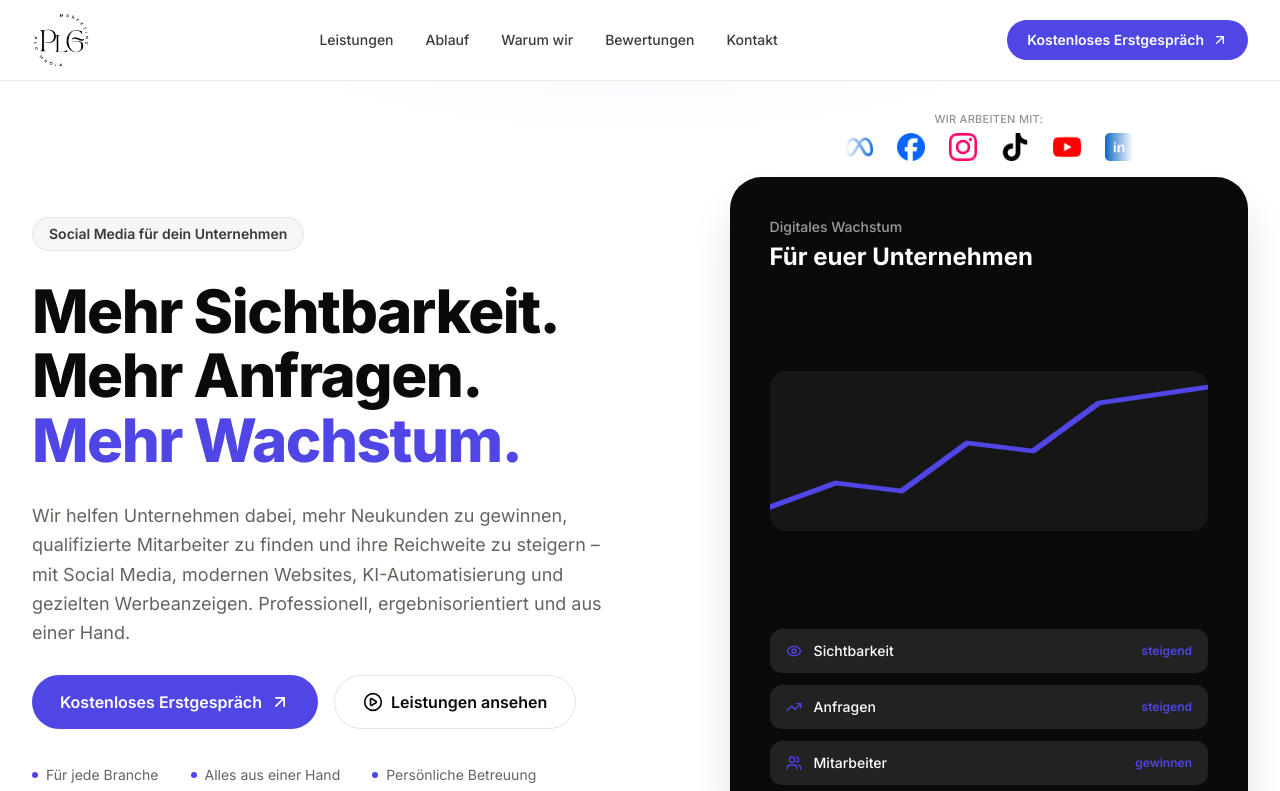
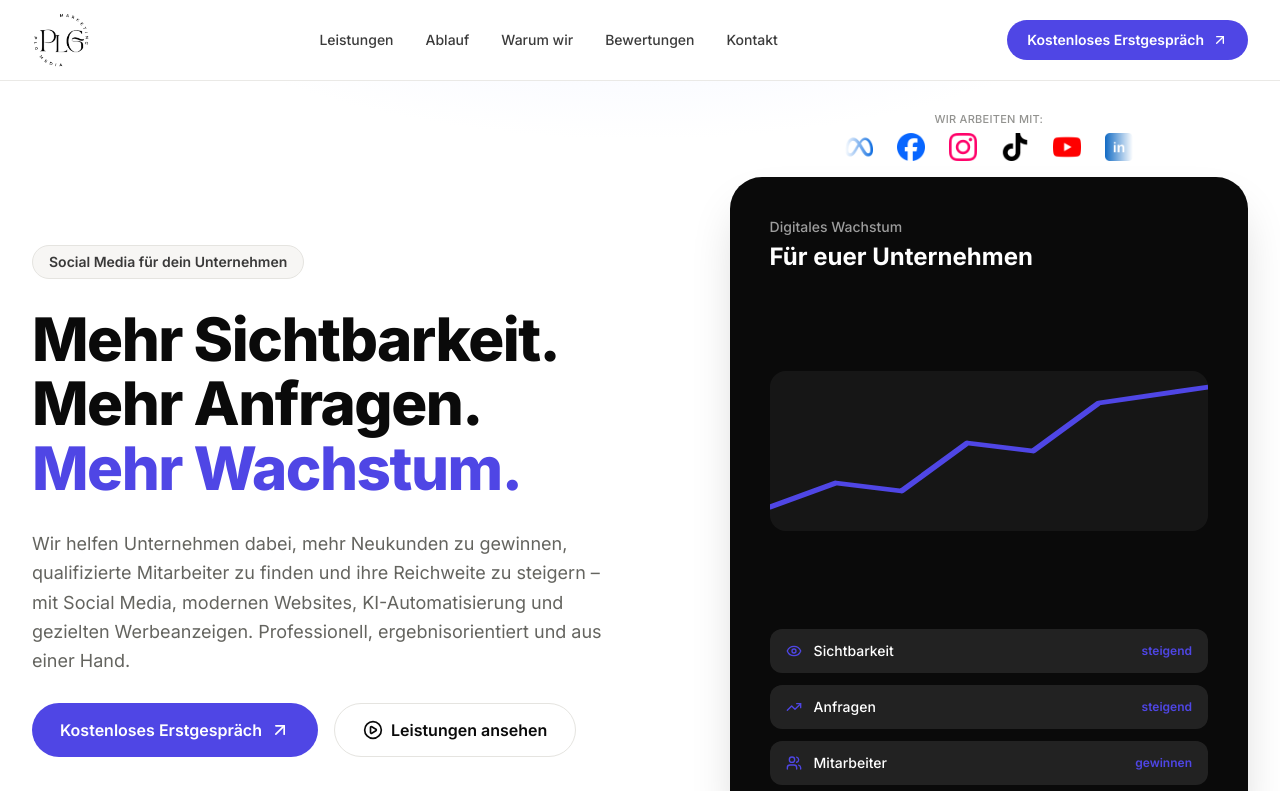
Before and after one commit to fatihpilig-hash/fatih, a Next.js app in the folder website/: page / in a window 1280 px wide. Shown: the top 791 px of the page. Built offline with nearby package versions, Linux system fonts and the light colour scheme.

Commit message:
Remove bullet-point row from Hero section
Drops "Für jede Branche" / "Alles aus einer Hand" / "Persönliche
Betreuung" and their dot markers below the hero CTAs. Nothing else in
the section changed; the black stat card now sits directly under the
buttons since it's a separate grid column.

```diff
--- a/website/src/components/Hero.tsx
+++ b/website/src/components/Hero.tsx
@@ -64,21 +64,6 @@ export function Hero() {
               Leistungen ansehen
             </LinkButton>
           </div>
-
-          <div className="mt-2 flex flex-wrap items-center gap-x-8 gap-y-3 text-sm text-muted-foreground">
-            <span className="flex items-center gap-2">
-              <span className="h-1.5 w-1.5 rounded-full bg-accent" />
-              Für jede Branche
-            </span>
-            <span className="flex items-center gap-2">
-              <span className="h-1.5 w-1.5 rounded-full bg-accent" />
-              Alles aus einer Hand
-            </span>
-            <span className="flex items-center gap-2">
-              <span className="h-1.5 w-1.5 rounded-full bg-accent" />
-              Persönliche Betreuung
-            </span>
-          </div>
         </div>
 
         <div
```
